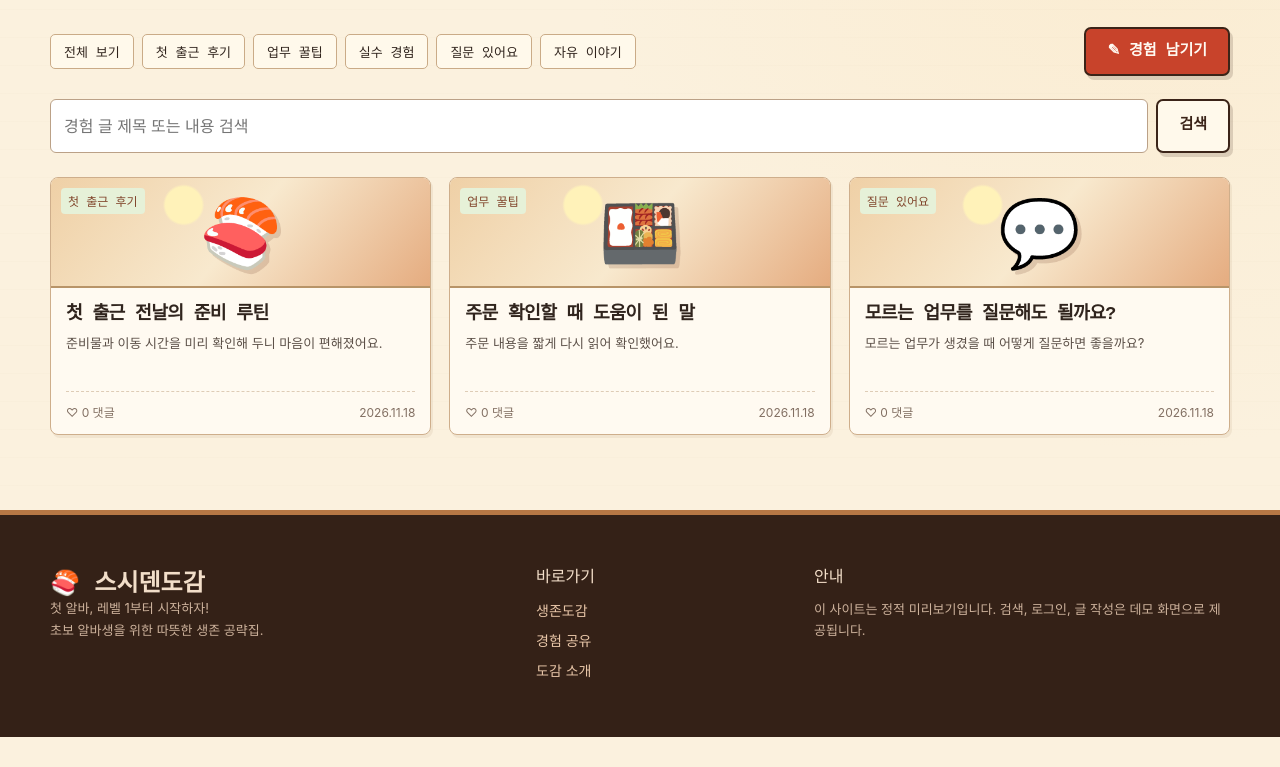
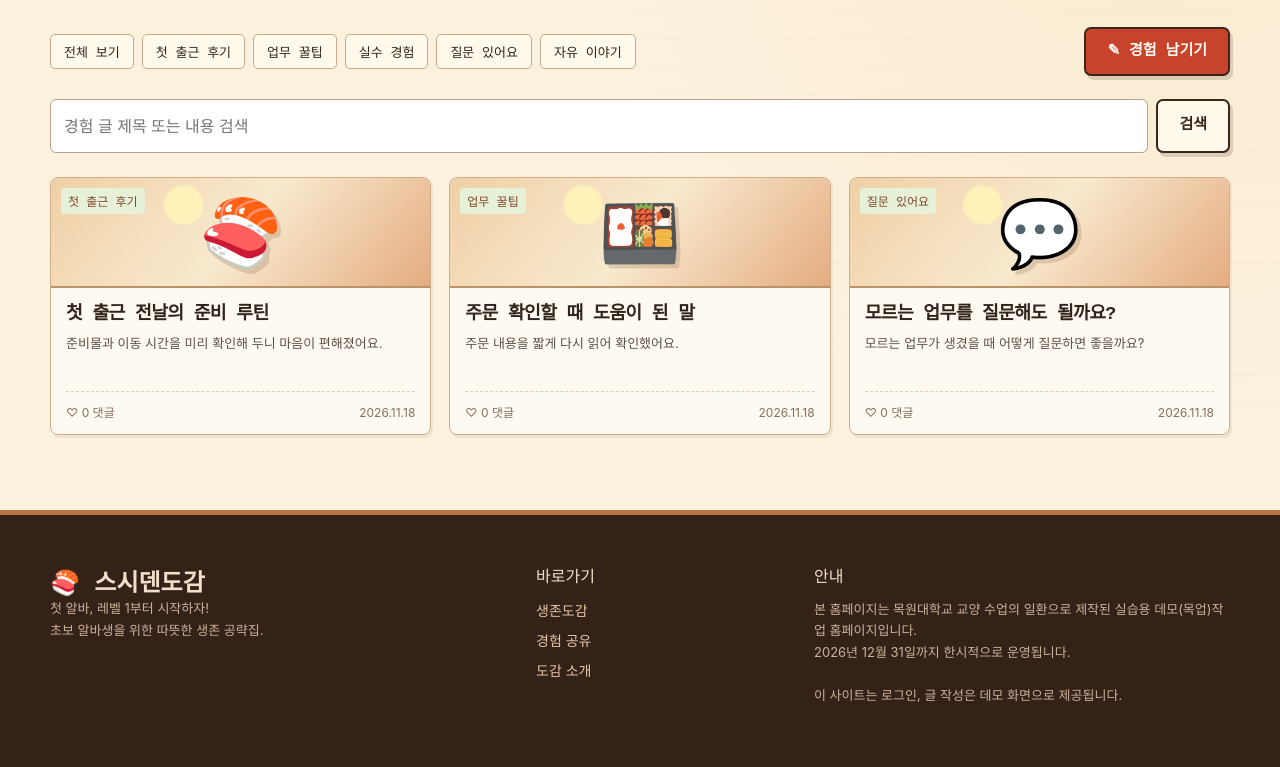
Before and after one commit to 030-4aud/SushidenDogam, a plain HTML site: page experience.html in a window 1280 px wide. Shown: the part 338-1105 px from the top of the page. Before the commit the page ends 1075 px from the top, so only its background shows below. Drawn offline with Linux system fonts and the light colour scheme; a web font is replaced by a local one.

Commit message:
edit error

```diff
--- a/experience.html
+++ b/experience.html
@@ -76,7 +76,9 @@
             <div><strong>바로가기</strong><a href="survival-guide.html">생존도감</a><a href="experiences.html">경험 공유</a><a
                     href="about.html">도감 소개</a></div>
             <div><strong>안내</strong>
-                <p>이 사이트는 정적 미리보기입니다. 검색, 로그인, 글 작성은 데모 화면으로 제공됩니다.</p>
+                <p>본 홈페이지는 목원대학교 교양 수업의 일환으로 제작된 실습용 데모(목업)작업 홈페이지입니다.
+                    <br>2026년 12월 31일까지 한시적으로 운영됩니다.
+                    <br><br>이 사이트는 로그인, 글 작성은 데모 화면으로 제공됩니다.</p>
             </div>
         </div>
     </footer>
```
Also changed, not shown: guide.html (+3 -1 lines), index.html (+1 -1 lines).
